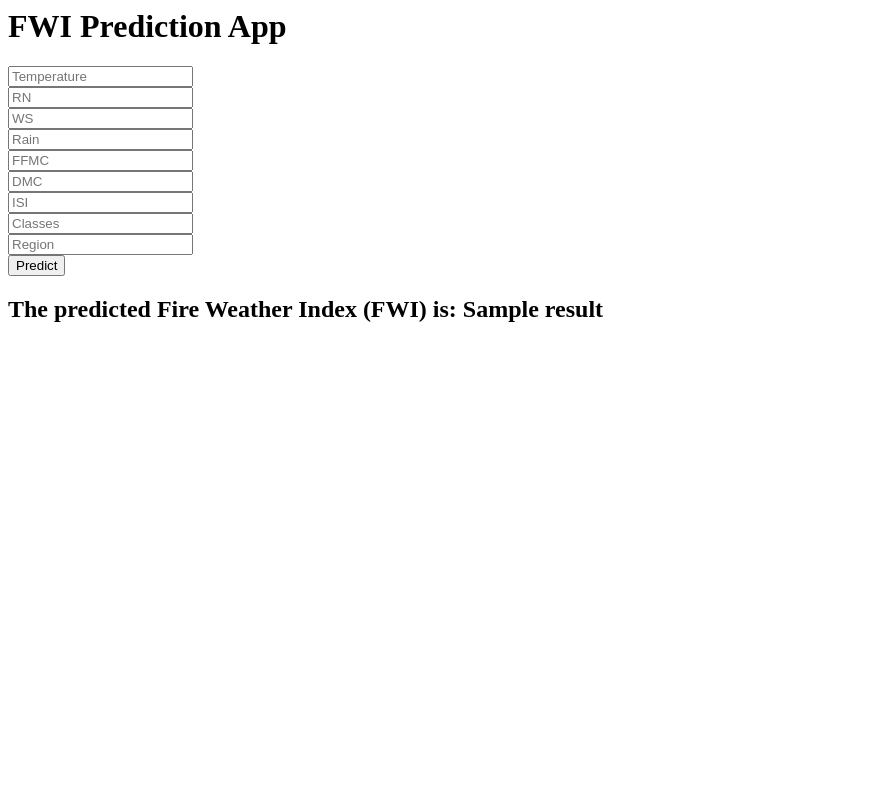
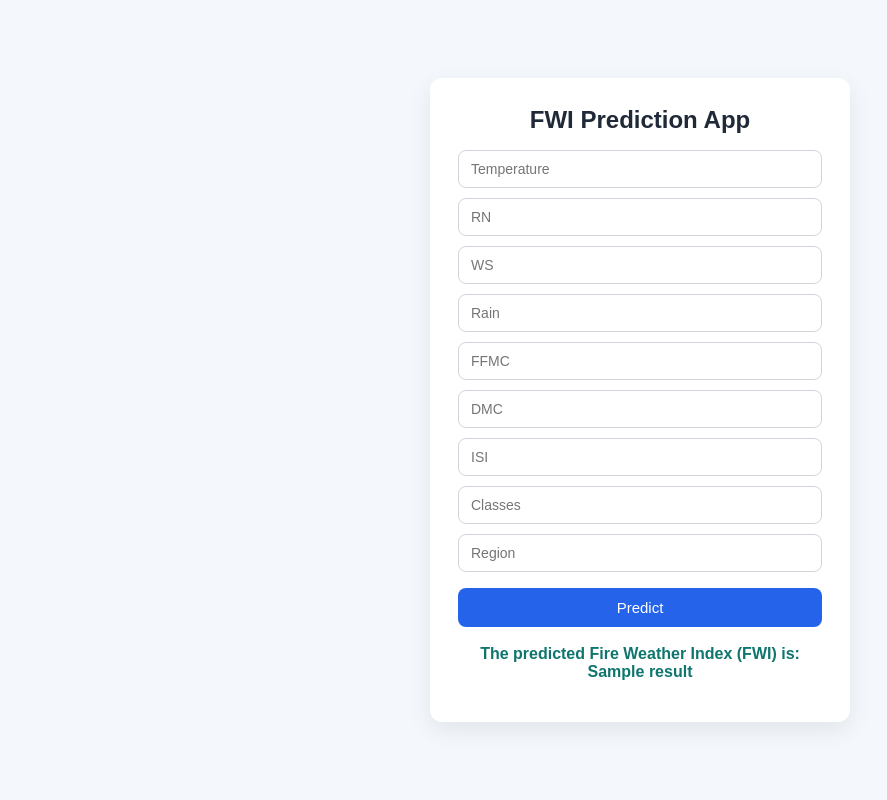
Before and after one commit to Ankitkumar7217734/Algerian-Forest-Fires-Dataset-, a Flask app: template templates/home.html in a window 1280 px wide. Shown: the whole page, without its empty margins (0-887 px from the left). Run offline with Flask 3, Linux system fonts and the light colour scheme; the template is opened without the code that fills it: most values are stand-ins (such as "Sample title", 1, 10 or a date in 2020); parts of the project's set-up code (start-up, migrations or seed data) failed here and were passed over.

Commit message:
Refactor HTML templates for improved structure and styling

```diff
--- a/templates/home.html
+++ b/templates/home.html
@@ -1,4 +1,81 @@
-<html>
+<!doctype html>
+<html lang="en">
+  <head>
+    <meta charset="UTF-8" />
+    <meta name="viewport" content="width=device-width, initial-scale=1.0" />
+    <title>FWI Prediction App</title>
+    <style>
+      * {
+        box-sizing: border-box;
+        font-family: Arial, sans-serif;
+      }
+
+      body {
+        margin: 0;
+        min-height: 100vh;
+        display: flex;
+        align-items: center;
+        justify-content: center;
+        background: #f4f7fb;
+        color: #1f2937;
+      }
+
+      .login {
+        width: min(92vw, 420px);
+        padding: 28px;
+        border-radius: 12px;
+        background: #ffffff;
+        box-shadow: 0 8px 24px rgba(0, 0, 0, 0.08);
+      }
+
+      h1 {
+        margin: 0 0 16px;
+        font-size: 24px;
+        text-align: center;
+      }
+
+      form {
+        display: grid;
+        gap: 10px;
+      }
+
+      input {
+        width: 100%;
+        padding: 10px 12px;
+        border: 1px solid #d1d5db;
+        border-radius: 8px;
+        font-size: 14px;
+      }
+
+      input:focus {
+        outline: none;
+        border-color: #3b82f6;
+        box-shadow: 0 0 0 3px rgba(59, 130, 246, 0.15);
+      }
+
+      button {
+        margin-top: 6px;
+        padding: 11px 14px;
+        border: none;
+        border-radius: 8px;
+        background: #2563eb;
+        color: #fff;
+        font-size: 15px;
+        cursor: pointer;
+      }
+
+      button:hover {
+        background: #1d4ed8;
+      }
+
+      h2 {
+        margin-top: 18px;
+        font-size: 16px;
+        text-align: center;
+        color: #0f766e;
+      }
+    </style>
+  </head>
   <body>
     <div class="login">
       <h1>FWI Prediction App</h1>
@@ -9,20 +86,15 @@
           name="Temperature"
           placeholder="Temperature"
           required
-        /><br />
-        <input type="text" name="RN" placeholder="RN" required /><br />
-        <input type="text" name="WS" placeholder="WS" required /><br />
-        <input type="text" name="Rain" placeholder="Rain" required /><br />
-        <input type="text" name="FFMC" placeholder="FFMC" required /><br />
-        <input type="text" name="DMC" placeholder="DMC" required /><br />
-        <input type="text" name="ISI" placeholder="ISI" required /><br />
-        <input
-          type="text"
-          name="Classes"
-          placeholder="Classes"
-          required
-        /><br />
-        <input type="text" name="Region" placeholder="Region" required /><br />
+        />
+        <input type="text" name="RN" placeholder="RN" required />
+        <input type="text" name="WS" placeholder="WS" required />
+        <input type="text" name="Rain" placeholder="Rain" required />
+        <input type="text" name="FFMC" placeholder="FFMC" required />
+        <input type="text" name="DMC" placeholder="DMC" required />
+        <input type="text" name="ISI" placeholder="ISI" required />
+        <input type="text" name="Classes" placeholder="Classes" required />
+        <input type="text" name="Region" placeholder="Region" required />
         <button type="submit" class="btn btn-primary btn-block btn-large">
           Predict
         </button>
```
Also changed, not shown: templates/index.html (+32 -1 lines).
